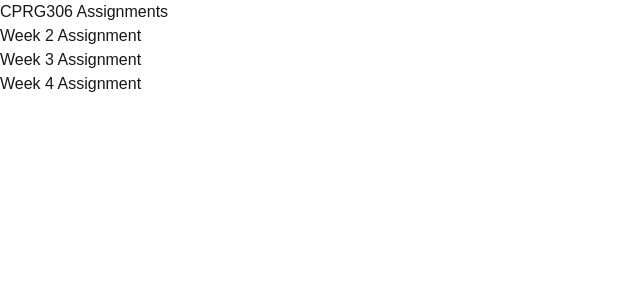
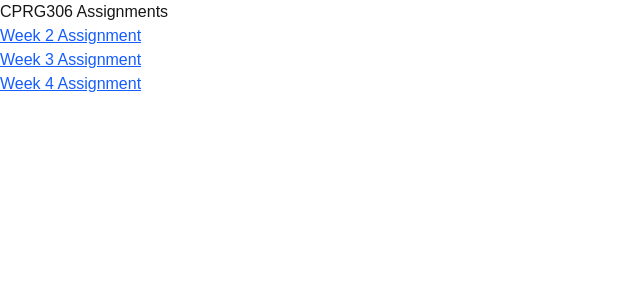
Before and after one commit to RandomGuy1661/cprg306-assignments, a Next.js app: page / in a window 1280 px wide. Shown: the top 300 px of the page, without its empty margins (0-640 px from the left). Built offline with nearby package versions, Linux system fonts and the light colour scheme.

Commit message:
touched up the main page

```diff
--- a/app/page.js
+++ b/app/page.js
@@ -1,13 +1,15 @@
 import Link from "next/link";
 
 export default function Home(){
+  let linkStyles = "text-blue-600 underline hover:text-cyan-400";
   return(
+
     <main>
       <h1>CPRG306 Assignments</h1>
       <ul>
-        <li><Link href="./week-2">Week 2 Assignment</Link></li>
-        <li><Link href="./week-3">Week 3 Assignment</Link></li>
-        <li><Link href="./week-4">Week 4 Assignment</Link></li>
+        <li><Link className={linkStyles} href="./week-2">Week 2 Assignment</Link></li>
+        <li><Link className={linkStyles} href="./week-3">Week 3 Assignment</Link></li>
+        <li><Link className={linkStyles} href="./week-4">Week 4 Assignment</Link></li>
       </ul>
     </main>
   )
```
